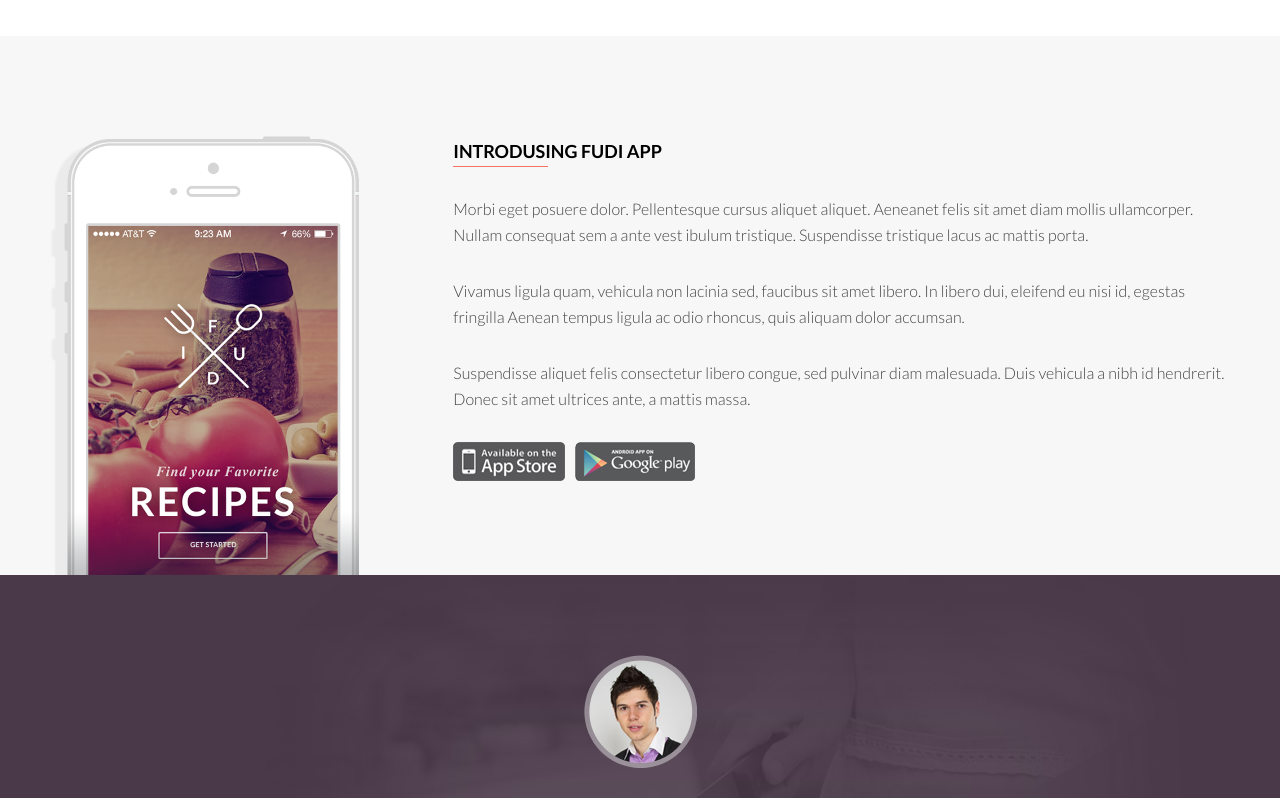
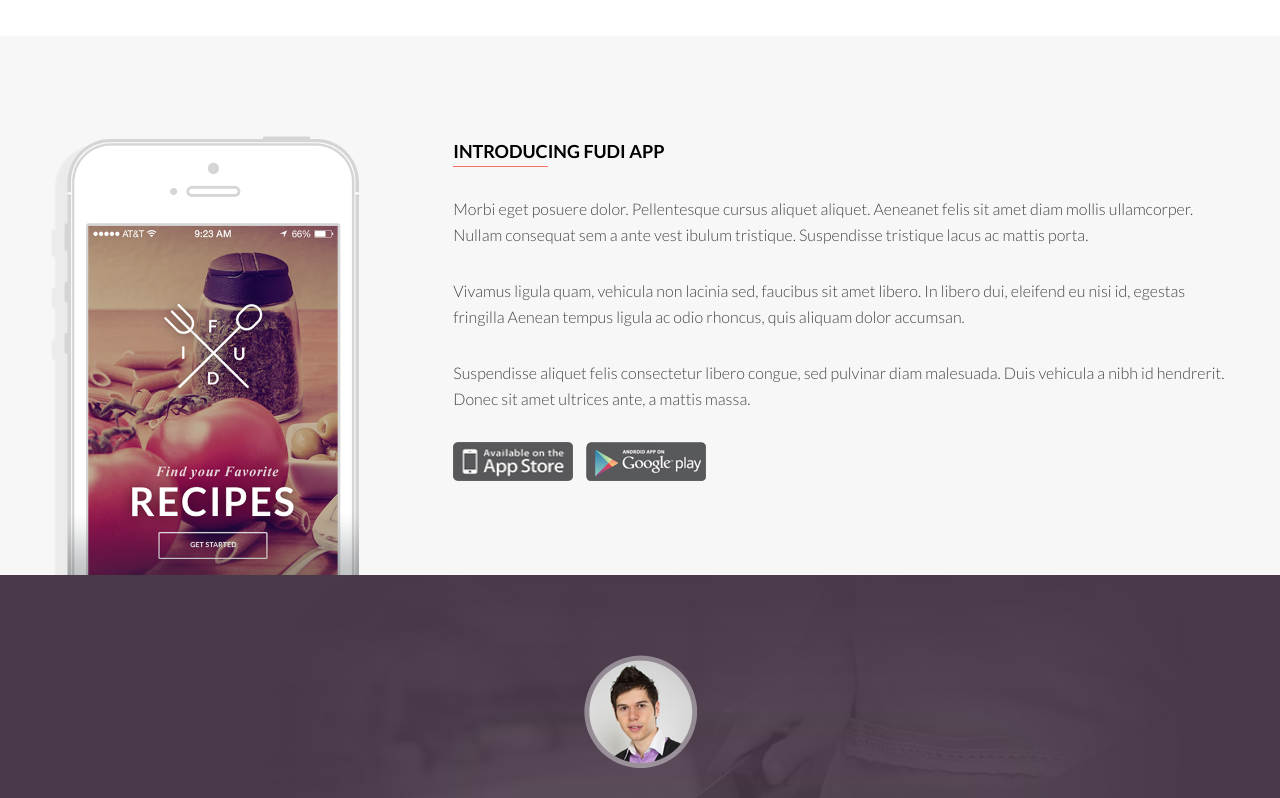
Before and after one commit to stasyakalinina/fudi, a plain HTML site: page index.html in a window 1280 px wide. Shown: the part 1300-2098 px from the top of the page. Drawn offline with Linux system fonts and the light colour scheme.

Commit message:
исправлены опечатки

```diff
--- a/css/style.css
+++ b/css/style.css
@@ -48,6 +48,10 @@ body{
     font-weight: bold;
     text-transform: uppercase;
 }
+ul{
+    list-style: none;
+}
+
 /*header*/
 .page-header {
     max-width: 1600px;
@@ -132,6 +136,8 @@ a.icon__nav {
     font-weight: bold;
     border: 2px solid #fff;
     padding: 25px 80px;
+        -webkit-transition: all 0.5s ease-out;
+    transition: all 0.5s ease-out;
 }
 .btn:hover{
     background-color: #fff;
@@ -230,13 +236,24 @@ a.icon__nav {
     background-color: #f57365;
     top: 30px;
     left: 0px;
-
 }
-.app_store {
+.app__store {
     margin-top: 30px;
 }
-.app_store img {
+.app__link{
     margin-right: 10px;
+    cursor: pointer;
+    display: inline-block;
+    -webkit-transition: all 0.5s ease-out;
+    transition: all 0.5s ease-out;
+}
+.app__link:hover{
+   -webkit-transform: scale(1.1);
+           transform: scale(1.1);
+}
+.app__store img{
+    width: 120px;
+    height: 39px;
 }
 
 /*reviews*/
--- a/index.html
+++ b/index.html
@@ -10,7 +10,8 @@
         <div class="container">
             <div class="page-header__top">
                 <div class="logo"><img src="img/logo.png" alt="fudi"></div>
-                <nav class="page-header__main-menu">
+                <nav>
+                    <ul class="page-header__main-menu">
                         <li><a href="#">log in</a></li>
                         <li><a href="#">sign in</a></li>
                         <li><a href="#" class="icon__nav">&#9776</a>
@@ -26,6 +27,7 @@
                             <li><a href="#">american</a></li>
                           </ul>
                         </li>
+                    </ul>
                 </nav>
             </div>
             <div class="page-header__promo">
@@ -57,11 +59,18 @@
         <div class="container">
             <div class="app__img"><img src="img/iphone.png" alt="fudi app"></div>
             <div class="app__content">
-                    <h2 class="title">introdusing fudi app</h2>
+                    <h2 class="title">introducing fudi app</h2>
                     <p>Morbi eget posuere dolor. Pellentesque cursus aliquet aliquet. Aeneanet felis sit amet diam mollis ullamcorper. Nullam consequat sem a ante vest ibulum tristique. Suspendisse tristique lacus ac mattis porta.</p>
                     <p>Vivamus ligula quam, vehicula non lacinia sed, faucibus sit amet libero. In libero dui, eleifend eu nisi id, egestas fringilla Aenean tempus ligula ac odio rhoncus, quis aliquam dolor accumsan.</p>
                     <p>Suspendisse aliquet felis consectetur libero congue, sed pulvinar diam malesuada. Duis vehicula a nibh id hendrerit. Donec sit amet ultrices ante, a mattis massa.</p>
-                    <div class="app_store"><img src="img/apple-store.png" alt="apple-store"><img src="img/google-store.png" alt="google-store"></div>
+                    <div class="app__store">
+                        <a class="app__link">
+                            <img src="img/apple-store.png" alt="apple-store">
+                        </a>
+                        <a class="app__link">
+                            <img src="img/google-store.png" alt="google-store">
+                        </a>
+                    </div>
             </div>
 
         </div>
@@ -146,7 +155,7 @@
                 <p>©2014 Fudi. All Rights Reserved.</p>
             </div>
             <div class="page-footer__props">
-                <p>desigh by: <a href="#">www.becades.com</a></p>
+                <p>design by: <a href="#">www.becades.com</a></p>
             </div>
         </div>
     </footer>
```
Lines whose indentation alone changed are shown as unchanged.
